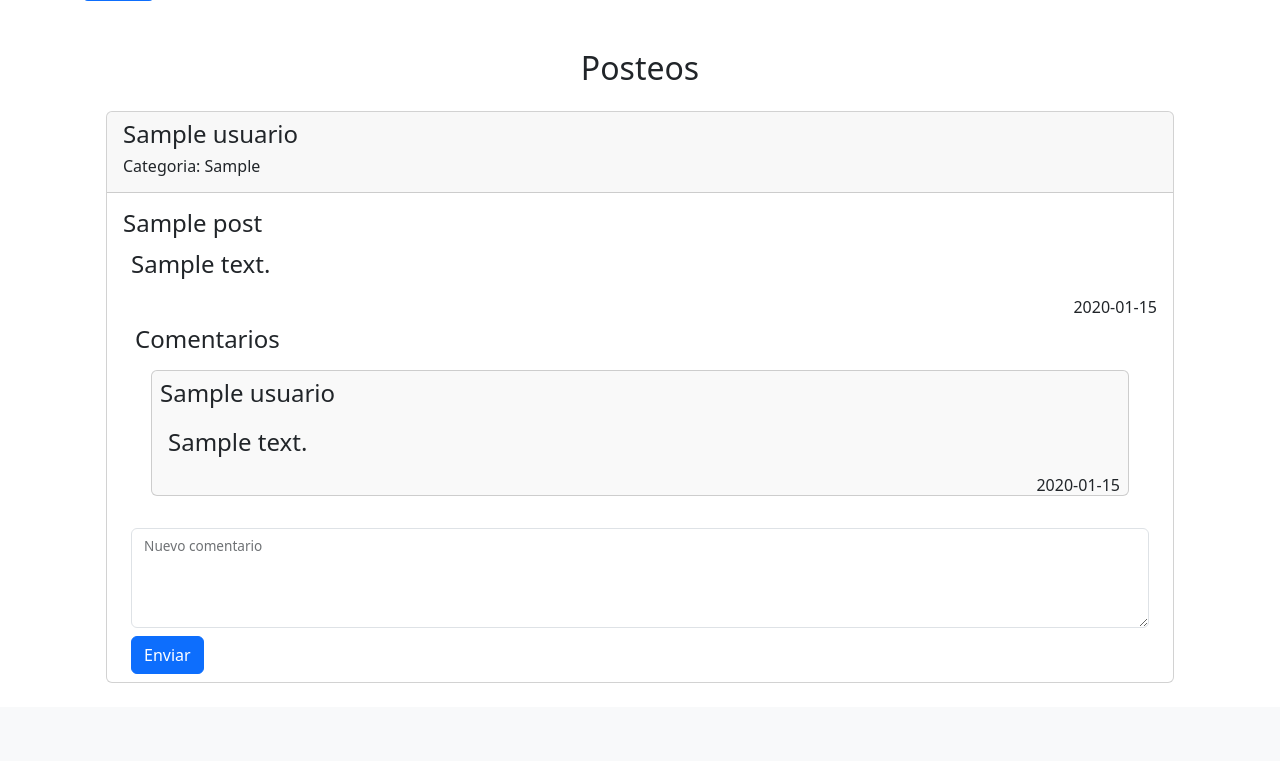
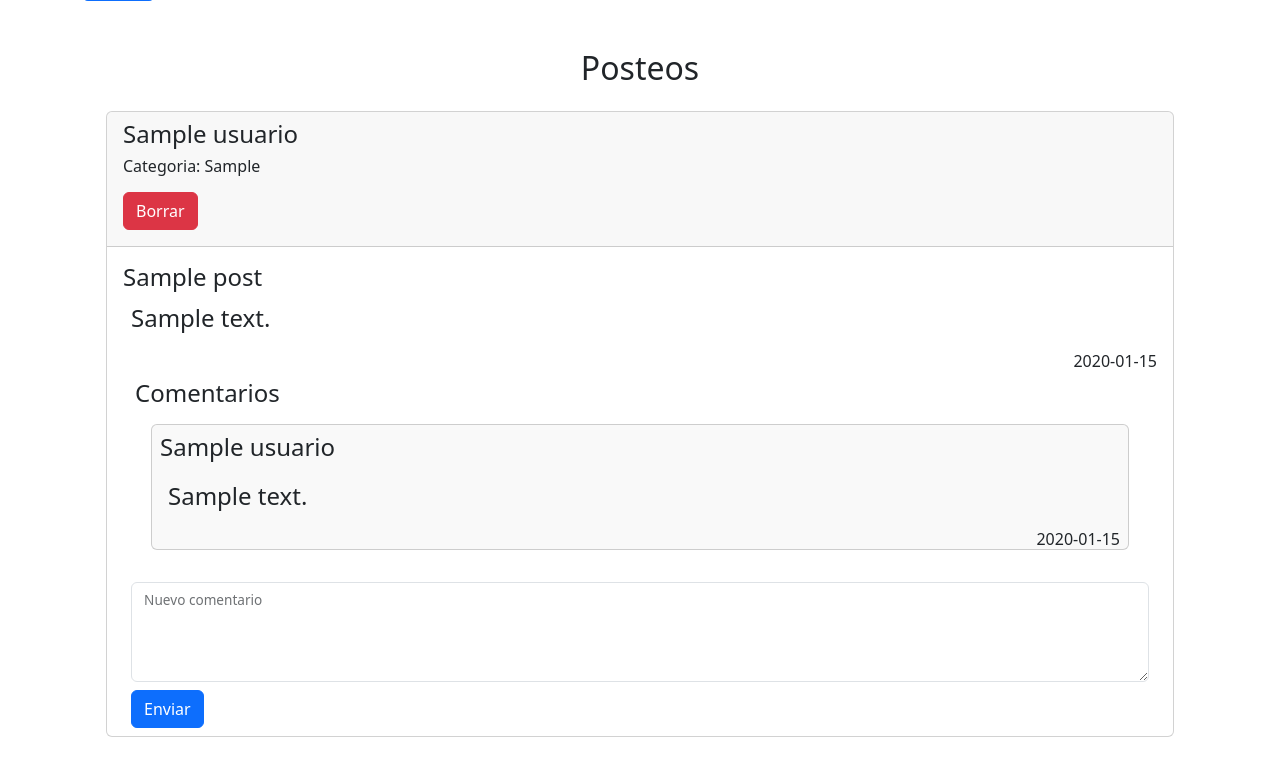
Before and after one commit to simonlombardiITEC/flask_blog, a Flask app: template templates/inicio.html in a window 1280 px wide. Shown: the part 485-1246 px from the top of the page. Before the commit the page ends 1168 px from the top, so only its background shows below. Run offline with Flask 3, Linux system fonts and the light colour scheme; tables that the repository leaves empty hold one stand-in row (values such as "Sample post"); the template is opened without the code that fills it: values that come from a table or form of the project are taken from there, most other values are stand-ins (such as "Sample title", 1, 10 or a date in 2020).

Commit message:
Agregar metodo de borrar post incompleto

```diff
--- a/app.py
+++ b/app.py
@@ -168,3 +168,13 @@ def crear_comentario():
         #Guardar Instancia
         db.session.commit()
         return redirect(url_for('inicio', usuario_id = usuario_id))
+
+@app.route("/borrar_post")
+def borrar_post():
+    post_id = request.form['post_id']
+    post = Comentario.query.get(post_id)
+    db.session.delete(post)
+    db.session.commit()
+    usuario_id = request.form['usuario_id']
+
+    return redirect(url_for('inicio', usuario_id = usuario_id))
--- a/templates/inicio.html
+++ b/templates/inicio.html
@@ -36,6 +36,17 @@
         <div class="card-header">
             <h4> {{post.get_nombre()}}</h4>
             <h6 class="fw-light">Categoria: {{post.get_categoria()}}</h6>
+                <form action="/borrar_post">
+                    <div> <input type="text" name="usuario_id" id="usuario" placeholder="" value="{{usuario_id}}"
+                        style="display:
+                        none;">
+                    </div>
+                    <div> <input type="text" name="post_id_borrar" id="post_id" placeholder="" value="{{post.id}}"
+                        style="display:
+                        none;">
+                    </div>
+                    <button type="submit" class="btn btn-danger my-2">Borrar</button>
+                </form>
         </div>
         <div class="card-body">
             <h4 class="card-title">{{post.titulo}}</h4>
```
